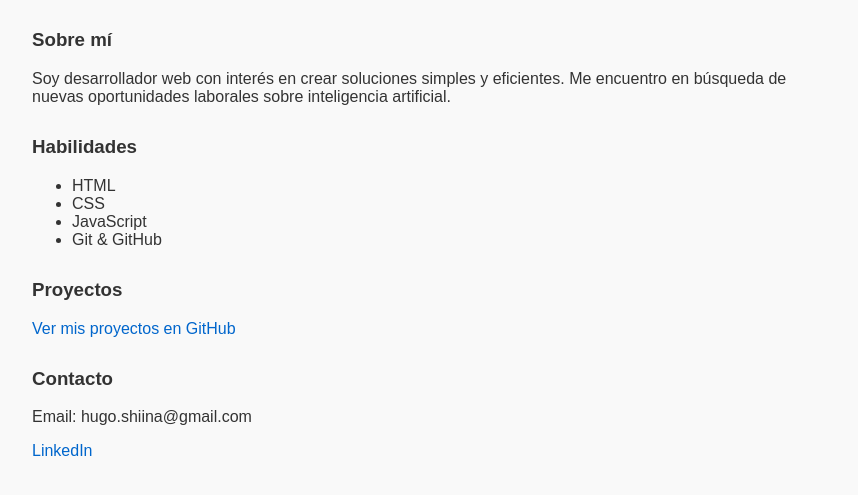
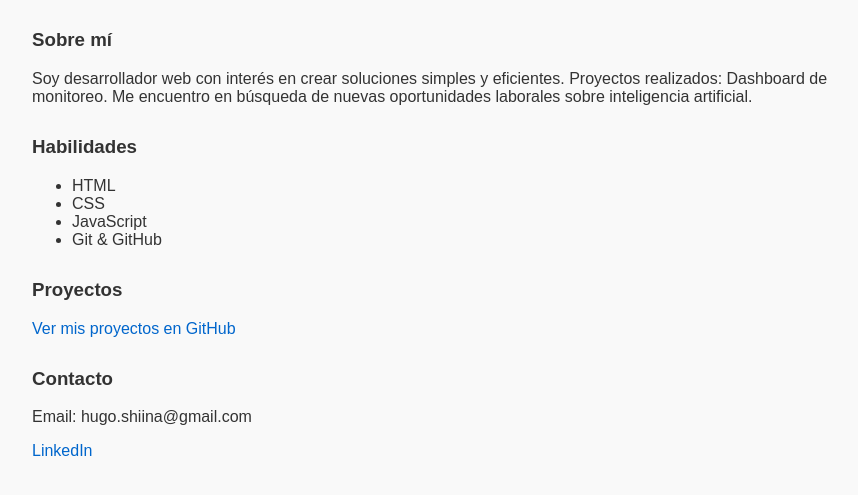
Before and after one commit to hugo-shiina/hugo, a plain HTML site: page index.html in a window 1280 px wide. Shown: the part 137-632 px from the top of the page, without its empty margins (208-1066 px from the left). Drawn offline with Linux system fonts and the light colour scheme.

Commit message:
agregue proyectos realizados index.html

```diff
--- a/index.html
+++ b/index.html
@@ -16,6 +16,7 @@
     <h3>Sobre mí</h3>
     <p>
       Soy desarrollador web con interés en crear soluciones simples y eficientes.
+      Proyectos realizados: Dashboard de monitoreo.
       Me encuentro en búsqueda de nuevas oportunidades laborales sobre inteligencia artificial.
     </p>
   </section>
```
